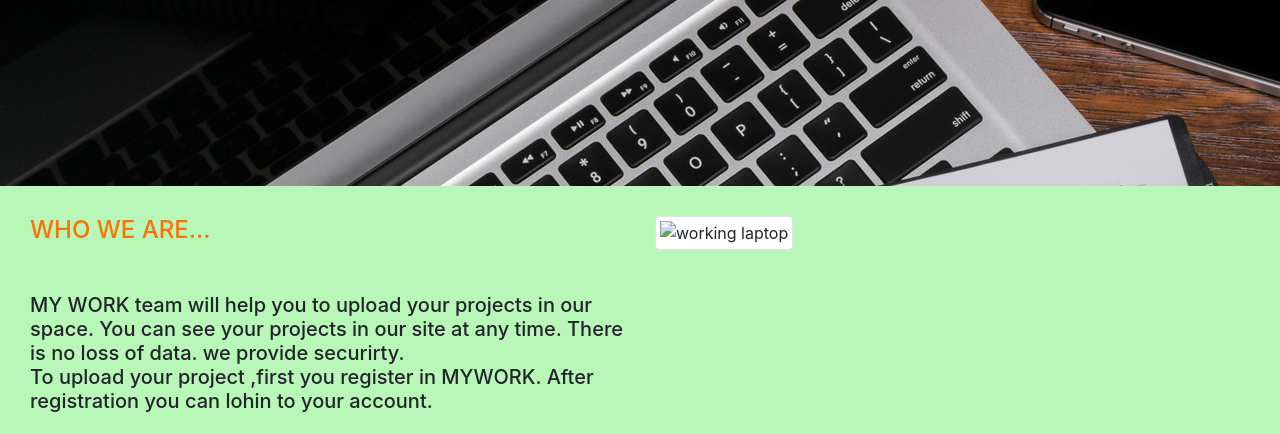
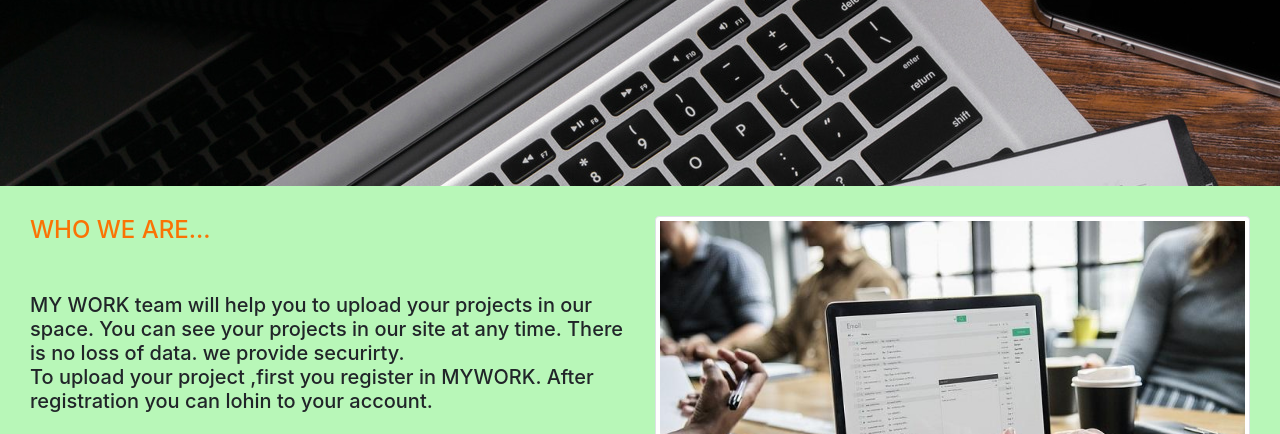
Before and after one commit to ashi-code/mywork, a plain HTML site: page about.html in a window 1280 px wide. Shown: the part 366-800 px from the top of the page. Drawn offline with nearby package versions, Linux system fonts and the light colour scheme; files whose address does not match are found by name.

Commit message:
Update about.html

```diff
--- a/about.html
+++ b/about.html
@@ -52,7 +52,7 @@
           </h5></p>
         </div>
         <div class="col-md-6">
-          <img src="image/work.jpg" class="img-thumbnail" alt="working laptop">
+          <img src="work.jpg" class="img-thumbnail" alt="working laptop">
         </div>
       </div>
       <!------copy right-->
```
